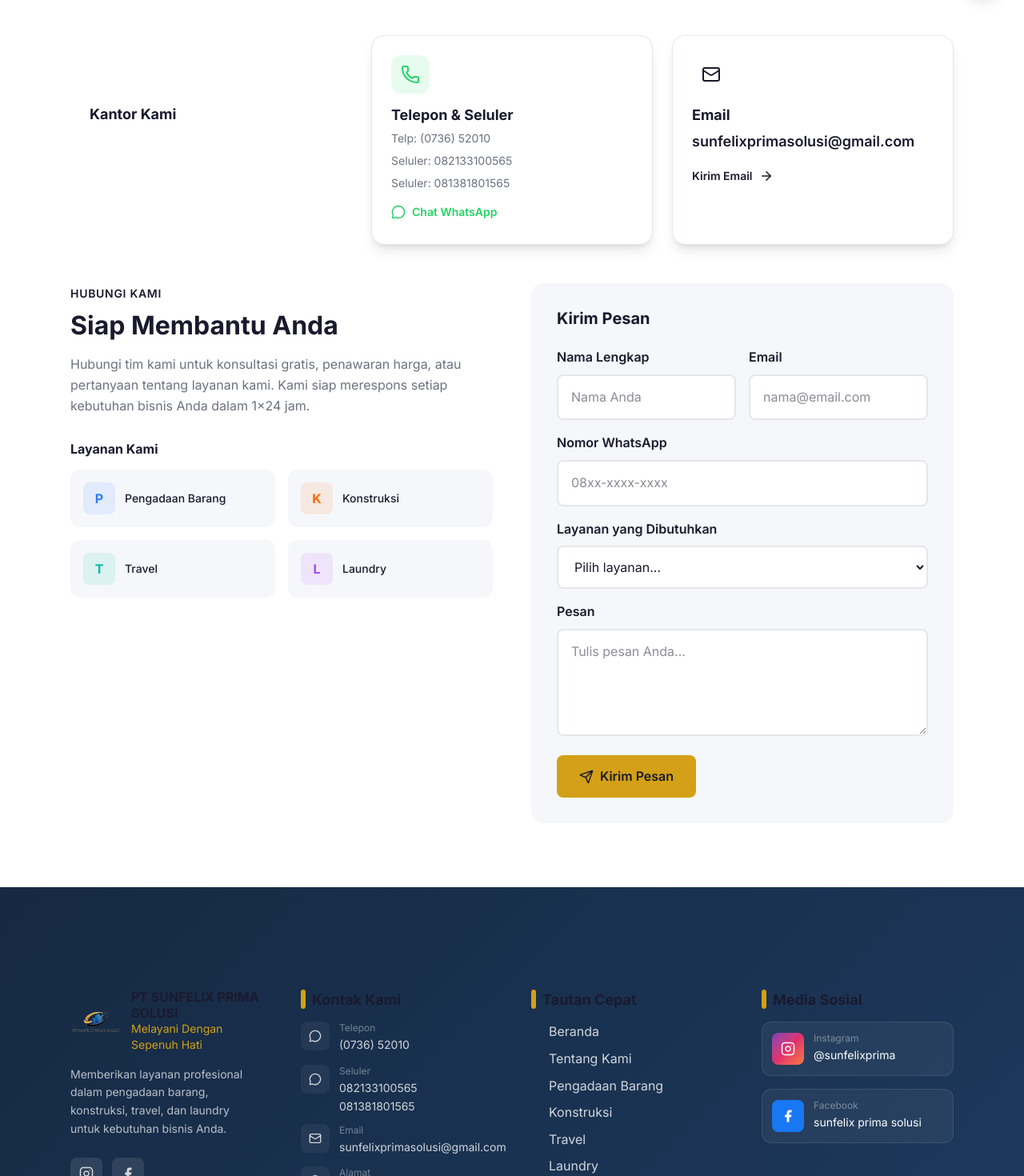
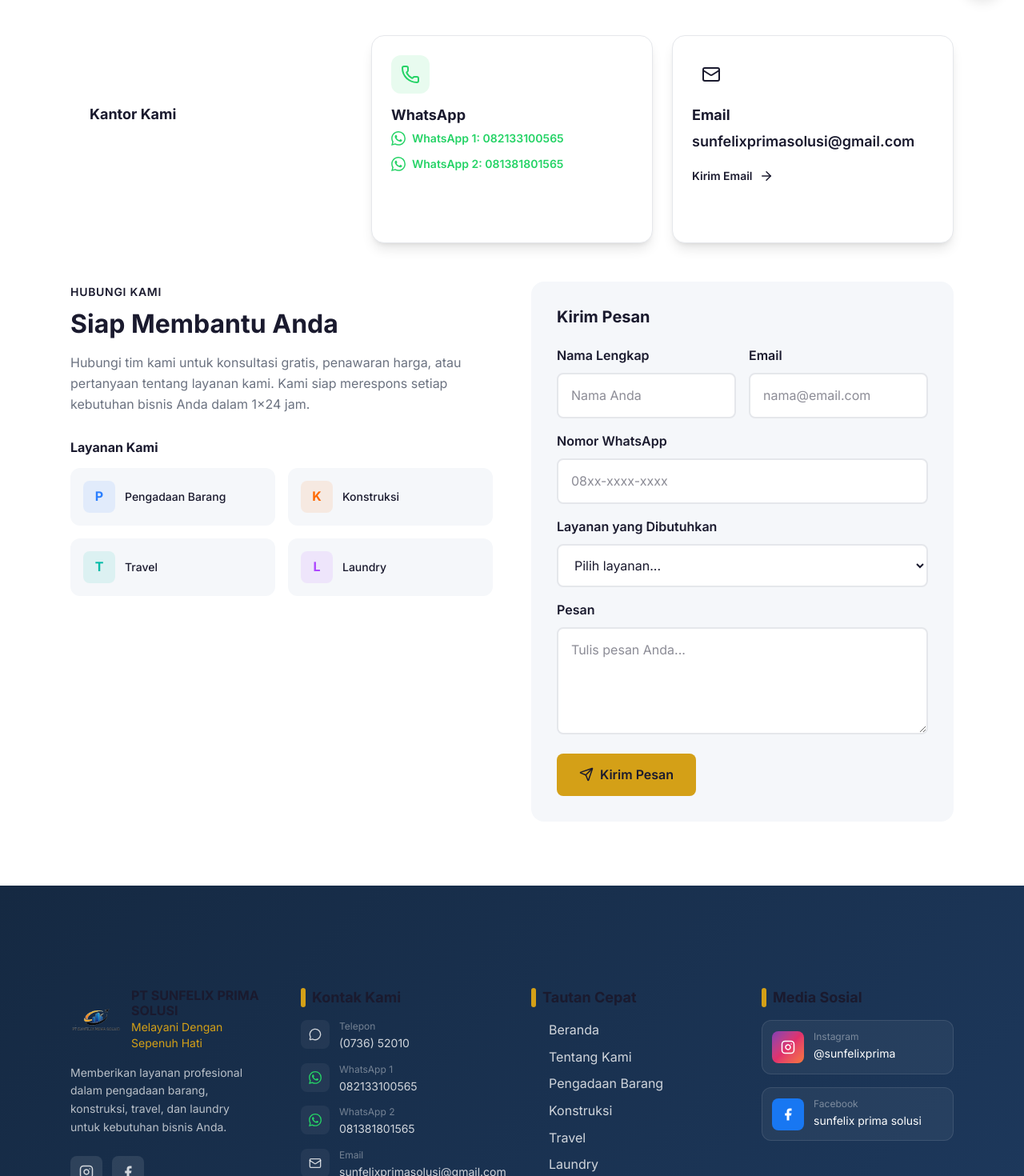
Before and after one commit to imamabdurrahmann/multi-layanan, a Next.js app: page /contact in a window 1280 px wide. Shown: the part 780-2250 px from the top of the page at 80% size. Built offline with nearby package versions, Linux system fonts and the light colour scheme.

Commit message:
fix: update Footer and Contact page with dual WhatsApp numbers

```diff
--- a/src/app/contact/page.tsx
+++ b/src/app/contact/page.tsx
@@ -48,21 +48,27 @@ export default function ContactPage() {
               <div className="w-12 h-12 rounded-xl bg-[#25D366]/10 flex items-center justify-center mb-4">
                 <Phone size={24} className="text-[#25D366]" />
               </div>
-              <h3 className="text-lg font-bold text-[var(--text-dark)] mb-2">Telepon & Seluler</h3>
-              <div className="space-y-2 mb-4">
-                <p className="text-sm text-[var(--text-secondary)]">Telp: {companyInfo.phone}</p>
-                <p className="text-sm text-[var(--text-secondary)]">Seluler: {companyInfo.mobile1}</p>
-                <p className="text-sm text-[var(--text-secondary)]">Seluler: {companyInfo.mobile2}</p>
+              <h3 className="text-lg font-bold text-[var(--text-dark)] mb-2">WhatsApp</h3>
+              <div className="space-y-3">
+                <a
+                  href={`https://wa.me/${companyInfo.whatsapp1}`}
+                  target="_blank"
+                  rel="noopener noreferrer"
+                  className="flex items-center gap-2 text-sm text-[#25D366] font-semibold hover:gap-3 transition-all"
+                >
+                  <svg width="18" height="18" viewBox="0 0 24 24" fill="#25D366"><path d="M17.472 14.382c-.297-.149-1.758-.867-2.03-.967-.273-.099-.471-.148-.67.15-.197.296-.767.966-.94 1.164-.173.199-.347.223-.644.075-.297-.15-1.255-.463-2.39-1.475-.883-.788-1.48-1.761-1.653-2.059-.173-.297-.018-.458.13-.606.134-.133.298-.347.446-.52.149-.174.198-.298.298-.497.099-.198.05-.371-.025-.52-.075-.149-.669-1.612-.916-2.207-.242-.579-.487-.5-.669-.51-.173-.008-.371-.01-.57-.01-.198 0-.52.074-.792.372-.272.297-1.04 1.016-1.04 2.478 0 1.462 1.065 2.875 1.213 3.074.149.198 2.096 3.2 5.077 4.487.709.306 1.262.489 1.694.625.712.227 1.36.195 1.871.118.571-.085 1.758-.719 2.006-1.413.248-.694.248-1.289.173-1.413-.074-.124-.272-.198-.57-.347m-5.421 7.403h-.004a9.87 9.87 0 01-5.031-1.378l-.361-.214-3.741.982.998-3.648-.235-.374a9.86 9.86 0 01-1.51-5.26c.001-5.45 4.436-9.884 9.888-9.884 2.64 0 5.122 1.03 6.988 2.898a9.825 9.825 0 012.893 6.994c-.003 5.45-4.437 9.884-9.885 9.884m8.413-18.297A11.815 11.815 0 0012.05 0C5.495 0 .16 5.335.157 11.892c0 2.096.547 4.142 1.588 5.945L.057 24l6.305-1.654a11.882 11.882 0 005.683 1.448h.005c6.554 0 11.89-5.335 11.893-11.893a11.821 11.821 0 00-3.48-8.413z"/></svg>
+                  WhatsApp 1: {companyInfo.mobile1}
+                </a>
+                <a
+                  href={`https://wa.me/${companyInfo.whatsapp2}`}
+                  target="_blank"
+                  rel="noopener noreferrer"
+                  className="flex items-center gap-2 text-sm text-[#25D366] font-semibold hover:gap-3 transition-all"
+                >
+                  <svg width="18" height="18" viewBox="0 0 24 24" fill="#25D366"><path d="M17.472 14.382c-.297-.149-1.758-.867-2.03-.967-.273-.099-.471-.148-.67.15-.197.296-.767.966-.94 1.164-.173.199-.347.223-.644.075-.297-.15-1.255-.463-2.39-1.475-.883-.788-1.48-1.761-1.653-2.059-.173-.297-.018-.458.13-.606.134-.133.298-.347.446-.52.149-.174.198-.298.298-.497.099-.198.05-.371-.025-.52-.075-.149-.669-1.612-.916-2.207-.242-.579-.487-.5-.669-.51-.173-.008-.371-.01-.57-.01-.198 0-.52.074-.792.372-.272.297-1.04 1.016-1.04 2.478 0 1.462 1.065 2.875 1.213 3.074.149.198 2.096 3.2 5.077 4.487.709.306 1.262.489 1.694.625.712.227 1.36.195 1.871.118.571-.085 1.758-.719 2.006-1.413.248-.694.248-1.289.173-1.413-.074-.124-.272-.198-.57-.347m-5.421 7.403h-.004a9.87 9.87 0 01-5.031-1.378l-.361-.214-3.741.982.998-3.648-.235-.374a9.86 9.86 0 01-1.51-5.26c.001-5.45 4.436-9.884 9.888-9.884 2.64 0 5.122 1.03 6.988 2.898a9.825 9.825 0 012.893 6.994c-.003 5.45-4.437 9.884-9.885 9.884m8.413-18.297A11.815 11.815 0 0012.05 0C5.495 0 .16 5.335.157 11.892c0 2.096.547 4.142 1.588 5.945L.057 24l6.305-1.654a11.882 11.882 0 005.683 1.448h.005c6.554 0 11.89-5.335 11.893-11.893a11.821 11.821 0 00-3.48-8.413z"/></svg>
+                  WhatsApp 2: {companyInfo.mobile2}
+                </a>
               </div>
-              <a
-                href={`https://wa.me/${companyInfo.whatsapp1}`}
-                target="_blank"
-                rel="noopener noreferrer"
-                className="inline-flex items-center gap-2 text-sm text-[#25D366] font-semibold hover:gap-3 transition-all"
-              >
-                <MessageCircle size={18} />
-                Chat WhatsApp
-              </a>
             </div>
 
             {/* Card 3 - Email */}
--- a/src/components/Footer.tsx
+++ b/src/components/Footer.tsx
@@ -74,12 +74,22 @@ export default function Footer() {
               <li>
                 <a href={`https://wa.me/${companyInfo.whatsapp1}`} target="_blank" rel="noopener noreferrer" className="flex items-start gap-3 text-white/70 hover:text-[var(--gold)] transition-colors group">
                   <div className="w-9 h-9 rounded-lg bg-white/5 flex items-center justify-center flex-shrink-0 group-hover:bg-[var(--gold)]/20 transition-colors">
-                    <MessageCircle size={16} />
+                    <svg width="16" height="16" viewBox="0 0 24 24" fill="#25D366"><path d="M17.472 14.382c-.297-.149-1.758-.867-2.03-.967-.273-.099-.471-.148-.67.15-.197.296-.767.966-.94 1.164-.173.199-.347.223-.644.075-.297-.15-1.255-.463-2.39-1.475-.883-.788-1.48-1.761-1.653-2.059-.173-.297-.018-.458.13-.606.134-.133.298-.347.446-.52.149-.174.198-.298.298-.497.099-.198.05-.371-.025-.52-.075-.149-.669-1.612-.916-2.207-.242-.579-.487-.5-.669-.51-.173-.008-.371-.01-.57-.01-.198 0-.52.074-.792.372-.272.297-1.04 1.016-1.04 2.478 0 1.462 1.065 2.875 1.213 3.074.149.198 2.096 3.2 5.077 4.487.709.306 1.262.489 1.694.625.712.227 1.36.195 1.871.118.571-.085 1.758-.719 2.006-1.413.248-.694.248-1.289.173-1.413-.074-.124-.272-.198-.57-.347m-5.421 7.403h-.004a9.87 9.87 0 01-5.031-1.378l-.361-.214-3.741.982.998-3.648-.235-.374a9.86 9.86 0 01-1.51-5.26c.001-5.45 4.436-9.884 9.888-9.884 2.64 0 5.122 1.03 6.988 2.898a9.825 9.825 0 012.893 6.994c-.003 5.45-4.437 9.884-9.885 9.884m8.413-18.297A11.815 11.815 0 0012.05 0C5.495 0 .16 5.335.157 11.892c0 2.096.547 4.142 1.588 5.945L.057 24l6.305-1.654a11.882 11.882 0 005.683 1.448h.005c6.554 0 11.89-5.335 11.893-11.893a11.821 11.821 0 00-3.48-8.413z"/></svg>
                   </div>
                   <div>
-                    <span className="text-xs text-white/40 block">Seluler</span>
+                    <span className="text-xs text-white/40 block">WhatsApp 1</span>
                     <span className="text-sm">{companyInfo.mobile1}</span>
-                    <span className="text-sm block">{companyInfo.mobile2}</span>
+                  </div>
+                </a>
+              </li>
+              <li>
+                <a href={`https://wa.me/${companyInfo.whatsapp2}`} target="_blank" rel="noopener noreferrer" className="flex items-start gap-3 text-white/70 hover:text-[var(--gold)] transition-colors group">
+                  <div className="w-9 h-9 rounded-lg bg-white/5 flex items-center justify-center flex-shrink-0 group-hover:bg-[var(--gold)]/20 transition-colors">
+                    <svg width="16" height="16" viewBox="0 0 24 24" fill="#25D366"><path d="M17.472 14.382c-.297-.149-1.758-.867-2.03-.967-.273-.099-.471-.148-.67.15-.197.296-.767.966-.94 1.164-.173.199-.347.223-.644.075-.297-.15-1.255-.463-2.39-1.475-.883-.788-1.48-1.761-1.653-2.059-.173-.297-.018-.458.13-.606.134-.133.298-.347.446-.52.149-.174.198-.298.298-.497.099-.198.05-.371-.025-.52-.075-.149-.669-1.612-.916-2.207-.242-.579-.487-.5-.669-.51-.173-.008-.371-.01-.57-.01-.198 0-.52.074-.792.372-.272.297-1.04 1.016-1.04 2.478 0 1.462 1.065 2.875 1.213 3.074.149.198 2.096 3.2 5.077 4.487.709.306 1.262.489 1.694.625.712.227 1.36.195 1.871.118.571-.085 1.758-.719 2.006-1.413.248-.694.248-1.289.173-1.413-.074-.124-.272-.198-.57-.347m-5.421 7.403h-.004a9.87 9.87 0 01-5.031-1.378l-.361-.214-3.741.982.998-3.648-.235-.374a9.86 9.86 0 01-1.51-5.26c.001-5.45 4.436-9.884 9.888-9.884 2.64 0 5.122 1.03 6.988 2.898a9.825 9.825 0 012.893 6.994c-.003 5.45-4.437 9.884-9.885 9.884m8.413-18.297A11.815 11.815 0 0012.05 0C5.495 0 .16 5.335.157 11.892c0 2.096.547 4.142 1.588 5.945L.057 24l6.305-1.654a11.882 11.882 0 005.683 1.448h.005c6.554 0 11.89-5.335 11.893-11.893a11.821 11.821 0 00-3.48-8.413z"/></svg>
+                  </div>
+                  <div>
+                    <span className="text-xs text-white/40 block">WhatsApp 2</span>
+                    <span className="text-sm">{companyInfo.mobile2}</span>
                   </div>
                 </a>
               </li>
```
